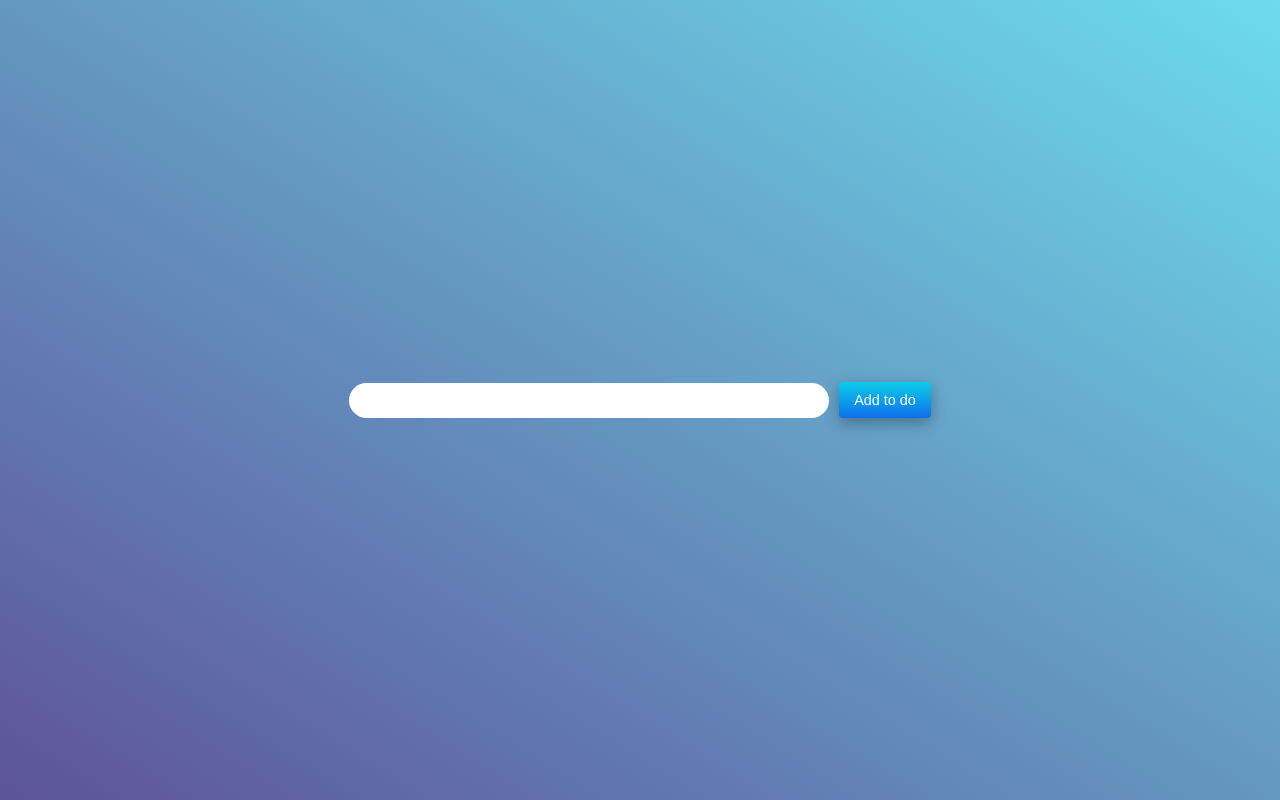
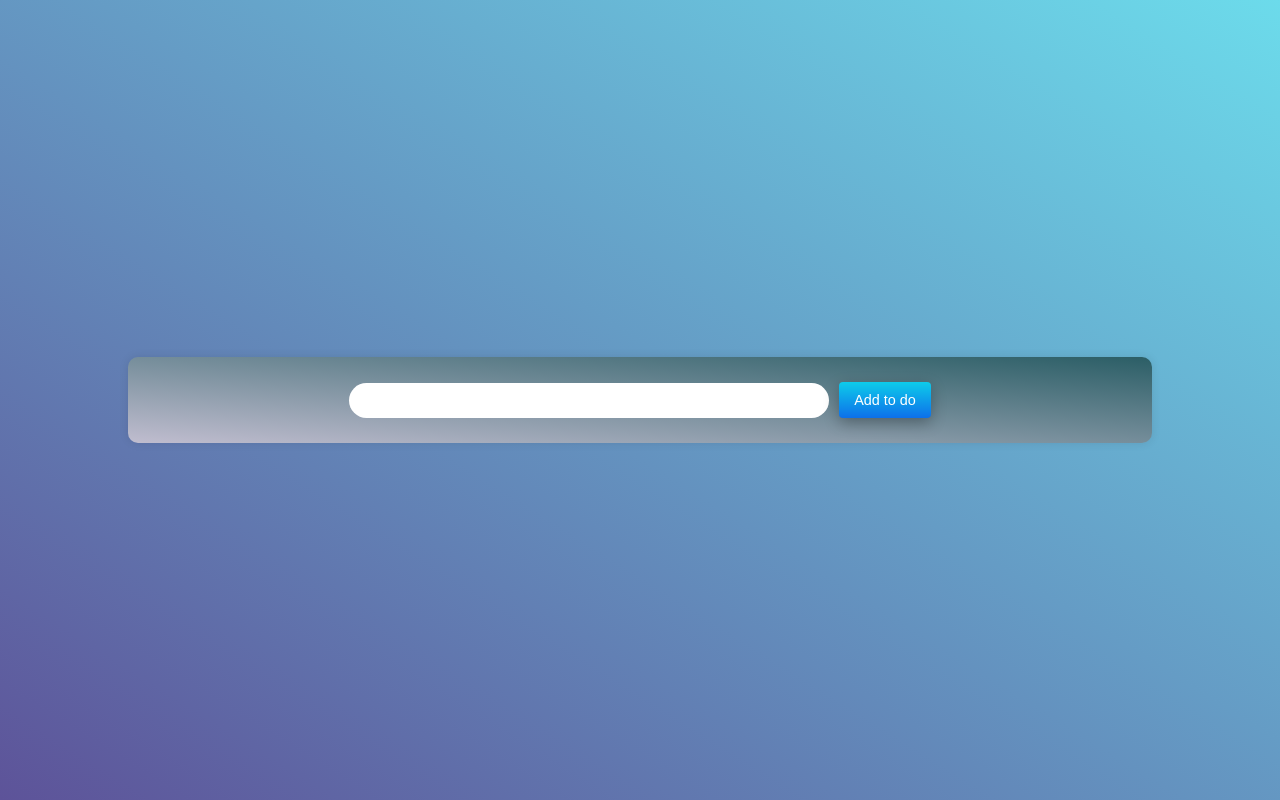
Before and after one commit to dhisri/todo, a React (Create React App) app: page / in a window 1280 px wide. Built offline with nearby package versions, Linux system fonts and the light colour scheme.

Commit message:
adding container

```diff
--- a/src/App.js
+++ b/src/App.js
@@ -4,10 +4,10 @@ function App() {
   return (
     <div className="App">
       <header className="App-header">
-        <span>
+        <div className="container">
           <input type="text"></input>
           <button>Add to do</button>
-        </span>
+        </div>
       </header>
     </div>
   );
```
